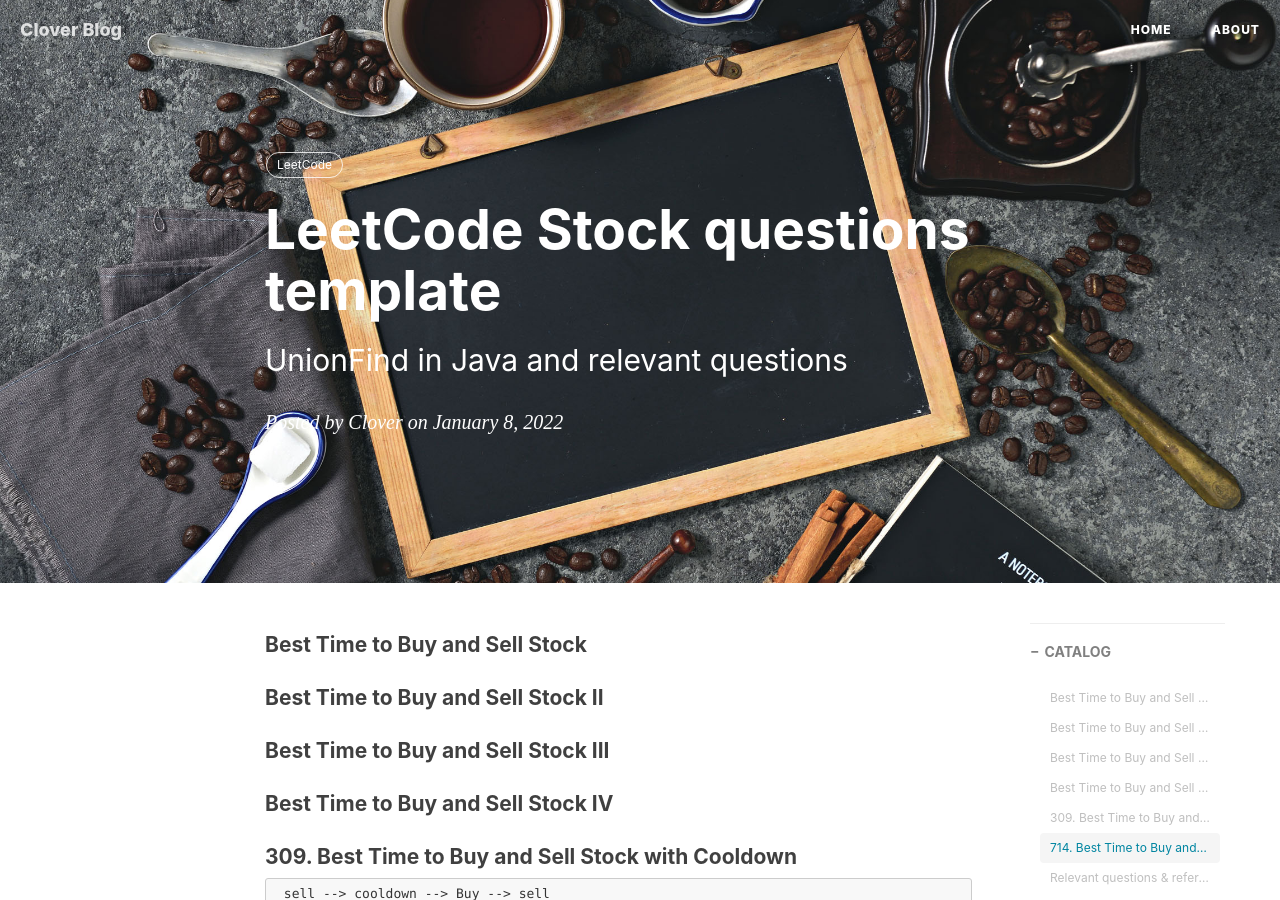
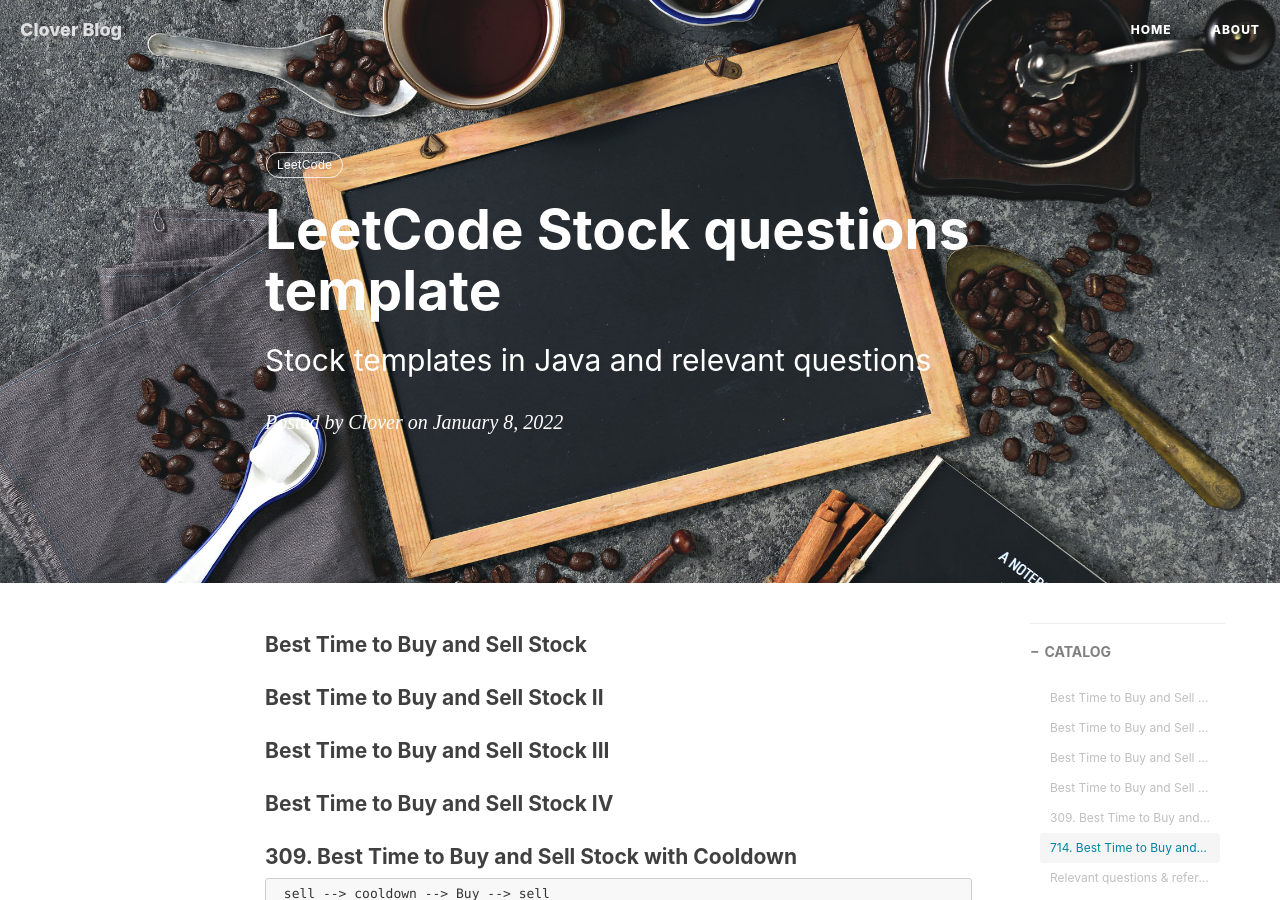
Before and after one commit to ly16/ly16.github.io, a Jekyll site: the page built from _posts/2022-01-08-leetcode-Stock-template.md, in a window 1280 px wide and 900 px high. Built offline with Jekyll 4.4.1, drawn with Linux system fonts in a browser that asks for light colours; nearby versions of some CDN libraries; comment, search, counter and statistics services are not loaded.

Commit message:
Update 2022-01-08-leetcode-Stock-template.md

```diff
--- a/_posts/2022-01-08-leetcode-Stock-template.md
+++ b/_posts/2022-01-08-leetcode-Stock-template.md
@@ -1,7 +1,7 @@
 ---
 layout:     post
 title:      LeetCode Stock questions template
-subtitle:   UnionFind in Java and relevant questions
+subtitle:   Stock templates in Java and relevant questions
 date:       2022-01-08
 author:     Clover
 header-img: img/leetcode.jpg
```
